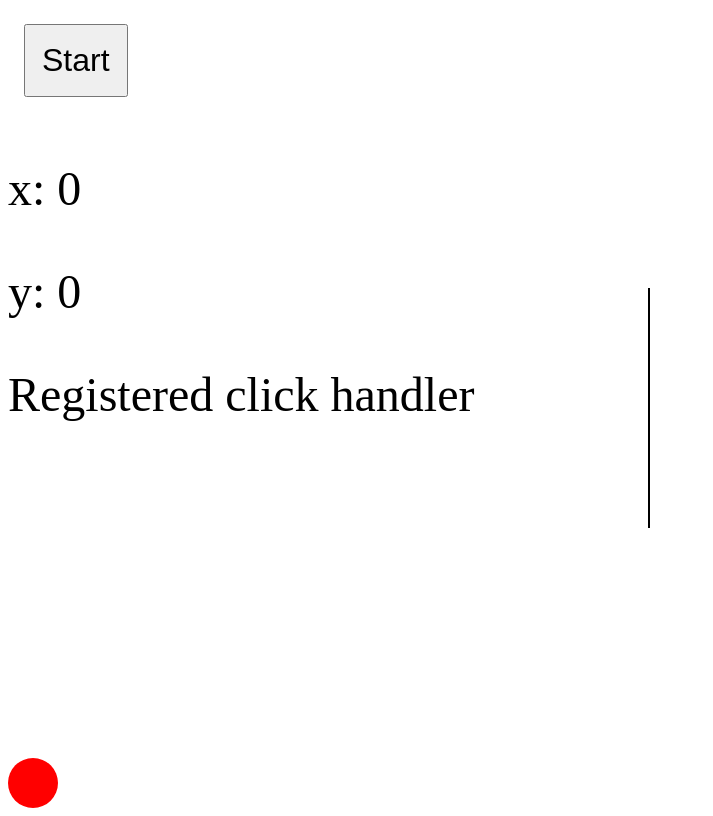
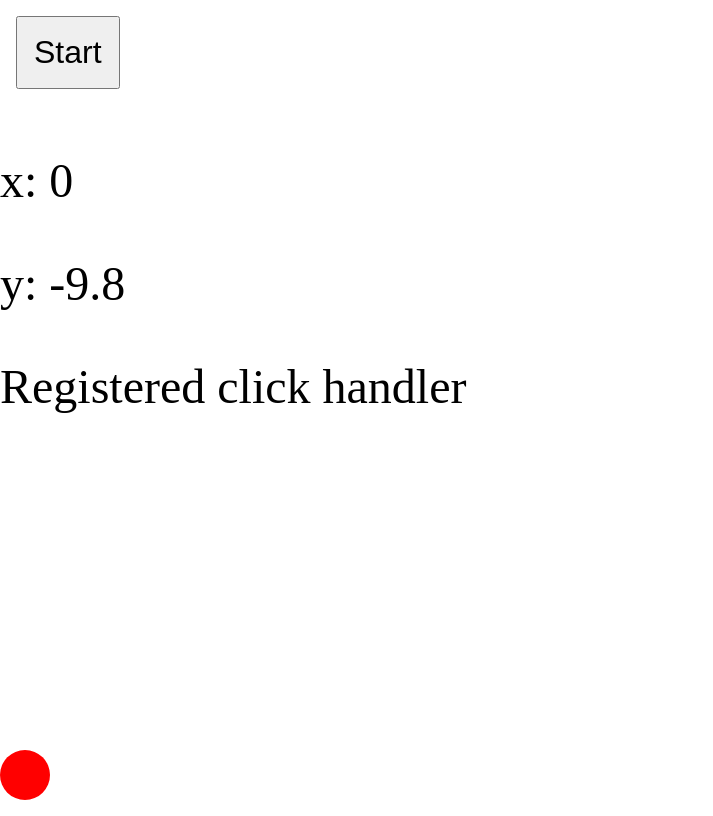
Before and after one commit to philipclaesson/klink, a website built with webpack: page index.html in a window 1280 px wide. Shown: the whole page, without its empty margins (0-713 px from the left). Built offline with Linux system fonts and the light colour scheme.

Commit message:
fix styling and hardcode for localhost

```diff
--- a/index.html
+++ b/index.html
@@ -15,7 +15,6 @@
         <p id="z1"></p>
         <p id="msg"></p>
         <div id="ball"></div>
-        <div id="gravity-line"></div>
     </div>
 </body>
 </html>
--- a/src/sensors.js
+++ b/src/sensors.js
@@ -25,5 +25,8 @@ function handleMotion(event) {
 }
 
 export function get2dGravity() {
+    if (window.location.href.includes("localhost")) {
+        return { x: 0, y: -9.8}
+    }
     return { x, y }
 }
--- a/styles.css
+++ b/styles.css
@@ -1,8 +1,12 @@
 #ball-container {
-    position: relative;
     width: 100vw;
     height: 100vh;
-    overflow: hidden;
+    position: fixed;
+    top: 0;
+    left: 0;
+    background: white;
+    justify-content: center;
+    align-items: center;
 }
 
 #ball {
@@ -12,23 +16,6 @@
     border-radius: 50%;
     position: absolute;
     bottom: 0;
-}
-#gravity-line {
-    position: absolute;
-    height: 30vh;
-    /* 30% of the viewport height */
-    width: 2px;
-    /* Thin line */
-    background-color: black;
-    /* Visible color */
-    left: 50%;
-    /* Centered horizontally */
-    top: 50%;
-    /* Centered vertically */
-    transform-origin: center;
-    /* Rotate around the center of the line */
-    transform: translateY(-50%);
-    /* Adjust for vertical centering */
 }
 
 p {
```
Also changed, not shown: dist/bundle.js.
